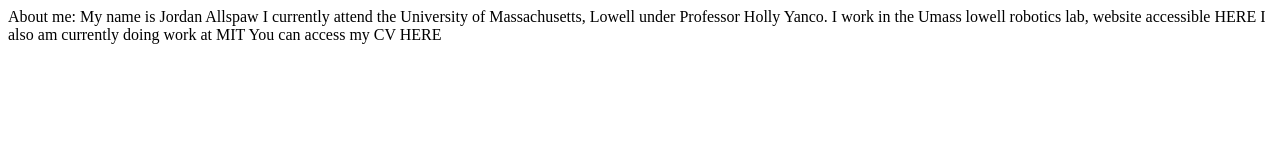
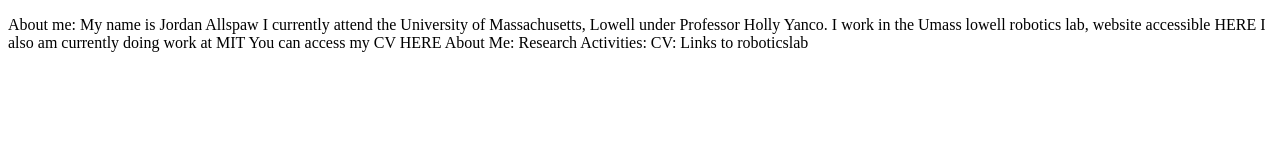
Before and after one commit to allspawj/allspawj.github.io, a plain HTML site: page index.html in a window 1280 px wide. Drawn offline with Linux system fonts and the light colour scheme.

Commit message:
html-barebones

```diff
--- a/index.html
+++ b/index.html
@@ -1,3 +1,16 @@
+<!doctype html>
+
+<html lang="en">
+<head>
+  <meta charset="utf-8">
+
+  <title>The HTML5 Herald</title>
+  <meta name="description" content="The HTML5 Herald">
+  <meta name="author" content="SitePoint">
+
+  <link rel="stylesheet" href="css/styles.css?v=1.0">
+
+  <p>
 About me:
 My name is Jordan Allspaw
 
@@ -8,3 +21,24 @@ I work in the Umass lowell robotics lab, website accessible HERE
 I also am currently doing work at MIT
 
 You can access my CV HERE
+
+
+
+
+
+About Me:
+
+Research Activities:
+
+CV:
+
+Links to roboticslab
+
+</p>
+
+</head>
+
+<body>
+  <script src="js/scripts.js"></script>
+</body>
+</html>
```
